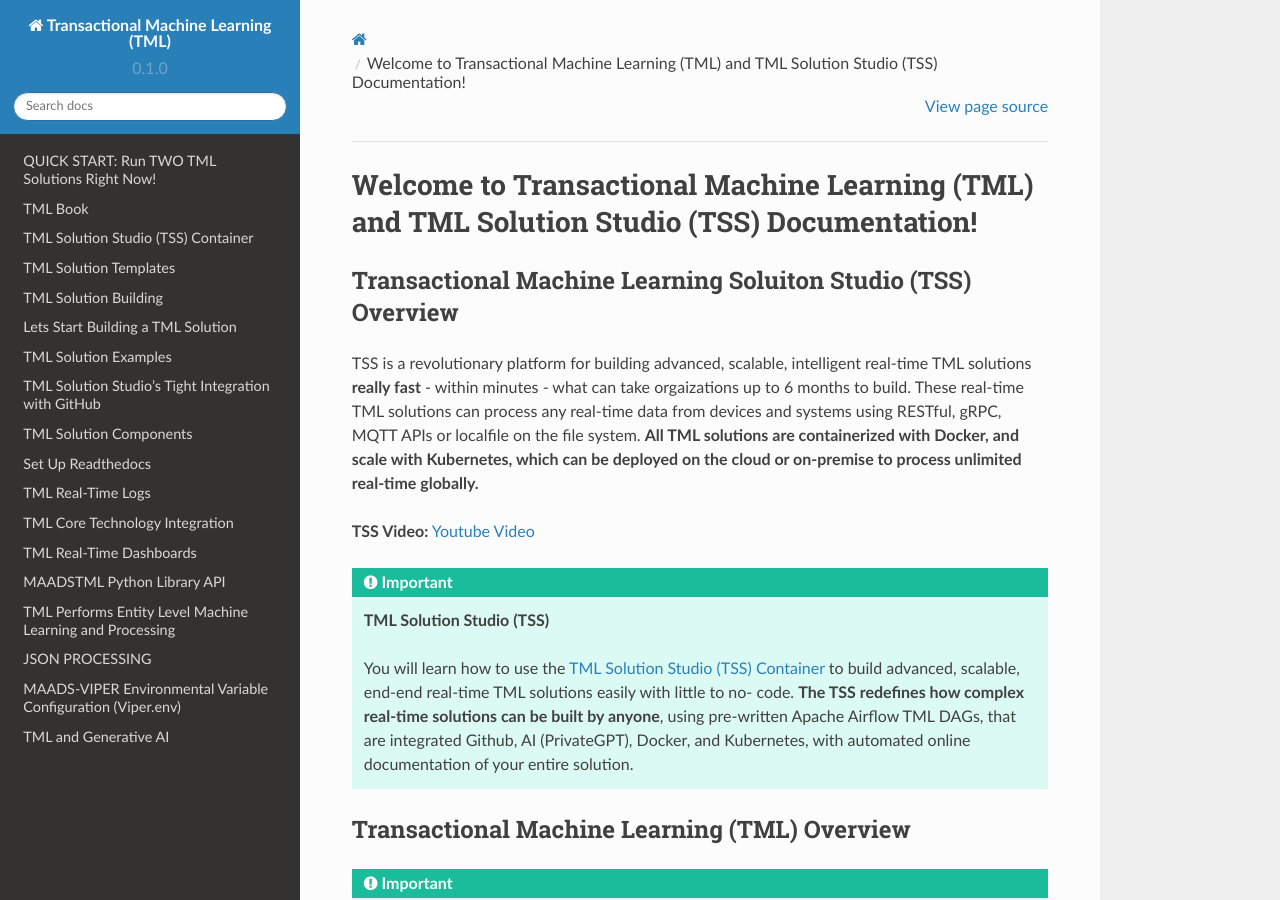
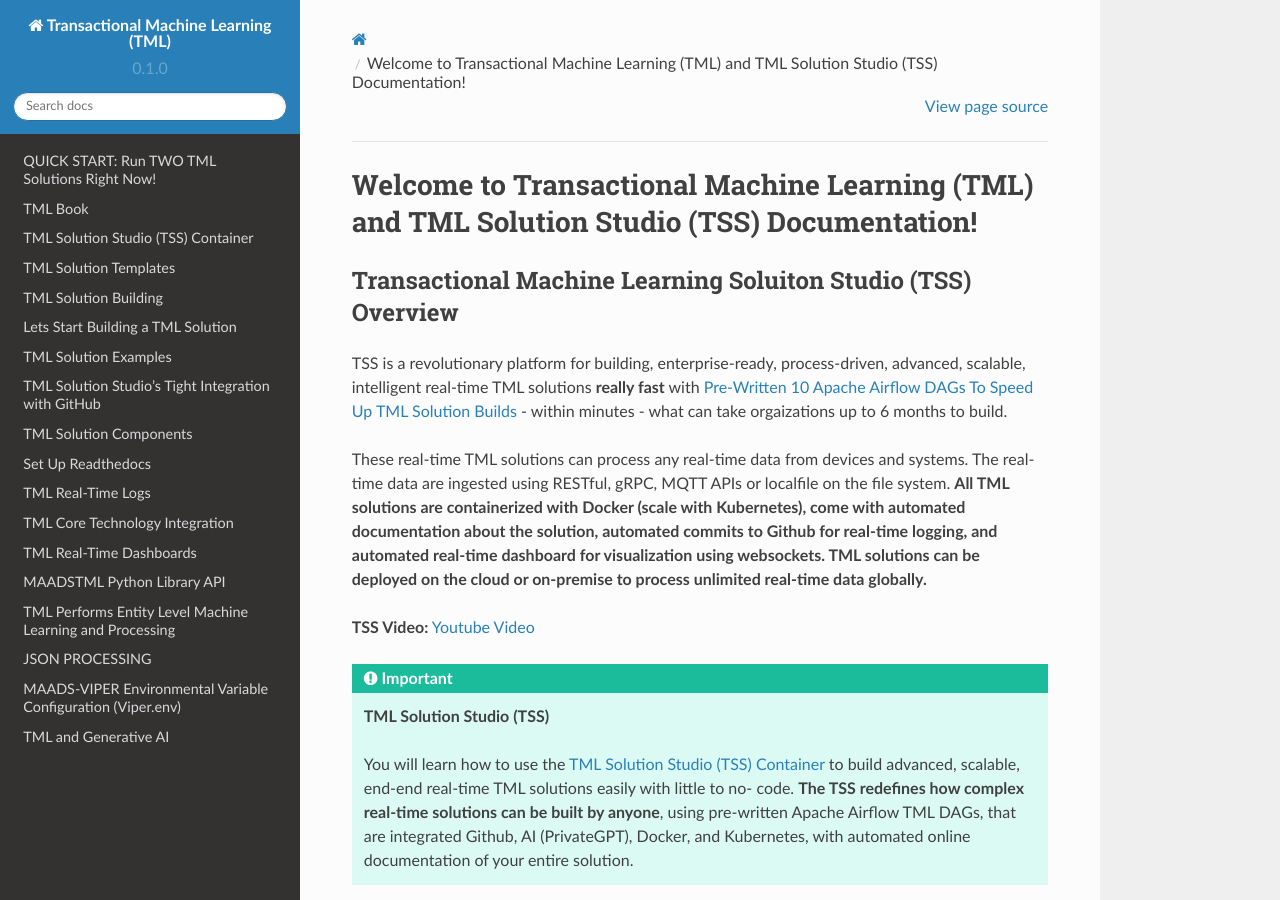
Before and after one commit to smaurice101/readthedocs, a Sphinx documentation site: the page built from docs/source/index.rst, in a window 1280 px wide and 900 px high. Built offline with Sphinx 7.4.7 and the Read the Docs theme 2.0.0, drawn with Linux system fonts in a browser that asks for light colours.

Commit message:
Update index.rst

```diff
--- a/docs/source/index.rst
+++ b/docs/source/index.rst
@@ -4,7 +4,9 @@
 Transactional Machine Learning Soluiton Studio (TSS) Overview
 ----------------------
 
-TSS is a revolutionary platform for building advanced, scalable, intelligent real-time TML solutions **really fast** - within minutes - what can take orgaizations up to 6 months to build. These real-time TML solutions can process any real-time data from devices and systems using RESTful, gRPC, MQTT APIs or localfile on the file system. **All TML solutions are containerized with Docker, and scale with Kubernetes, which can be deployed on the cloud or on-premise to process unlimited real-time globally.**
+TSS is a revolutionary platform for building, enterprise-ready, process-driven, advanced, scalable, intelligent real-time TML solutions **really fast** with :ref:`Pre-Written 10 Apache Airflow DAGs To Speed Up TML Solution Builds` - within minutes - what can take orgaizations up to 6 months to build.
+
+These real-time TML solutions can process any real-time data from devices and systems. The real-time data are ingested using RESTful, gRPC, MQTT APIs or localfile on the file system. **All TML solutions are containerized with Docker (scale with Kubernetes), come with automated documentation about the solution, automated commits to Github for real-time logging, and automated real-time dashboard for visualization using websockets.  TML solutions can be deployed on the cloud or on-premise to process unlimited real-time data globally.**
 
 **TSS Video:** `Youtube Video <https://www.youtube.com/watch?v=z3h2nJXVgUs>`_
 
```
